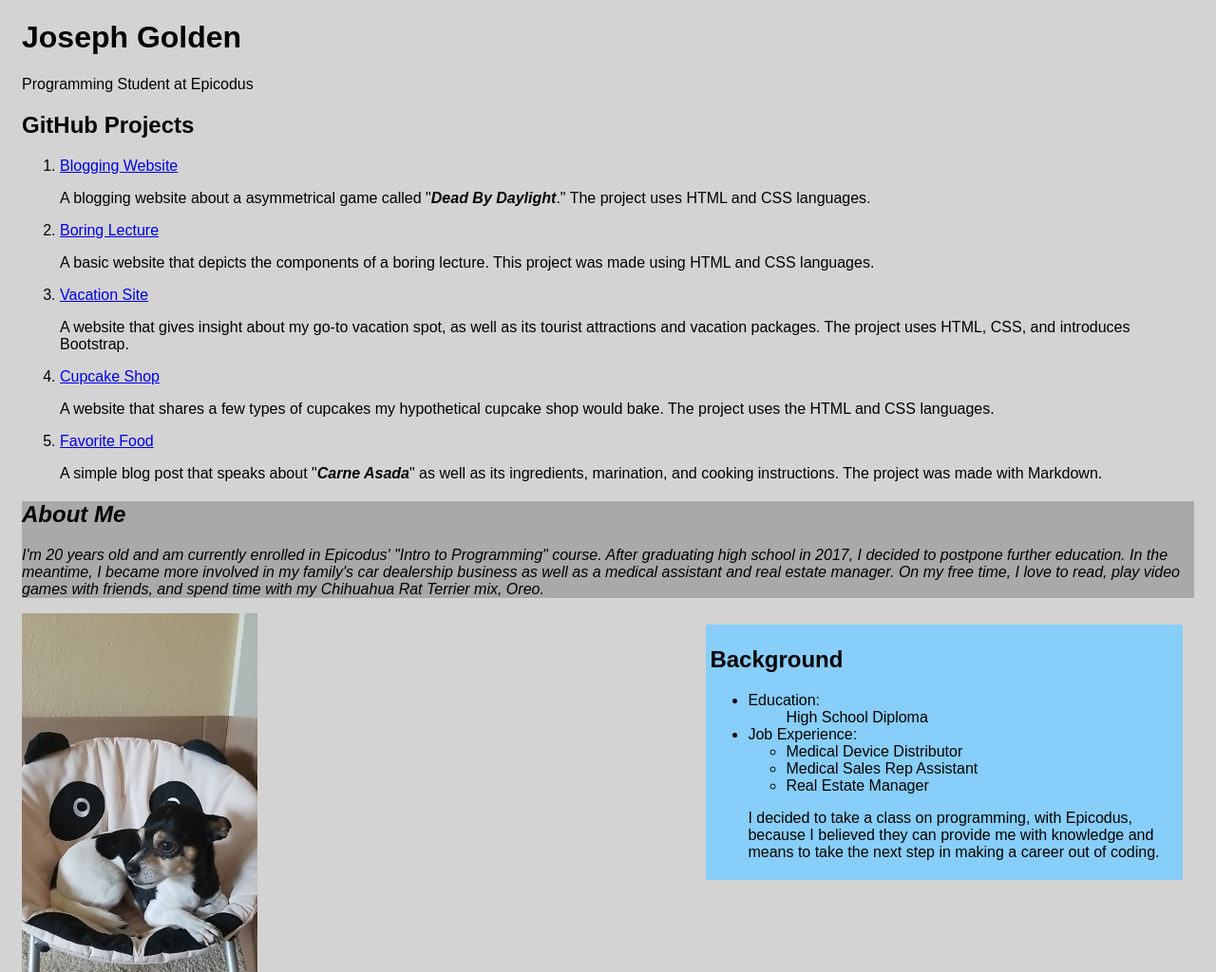
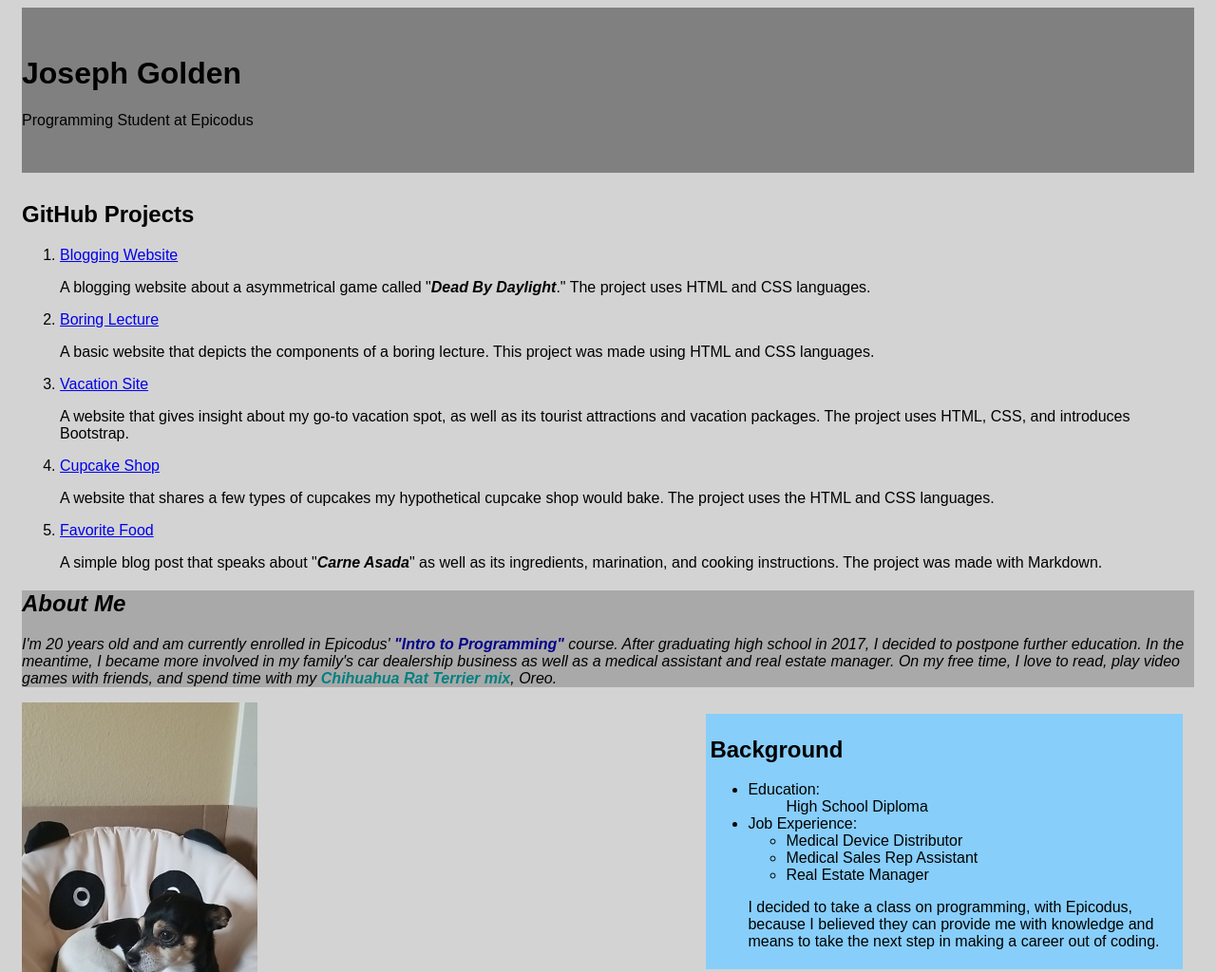
Before and after one commit to JEGIII/portfolio-landing-project, a plain HTML site: page index.html in a window 1280 px wide. Shown: the top 1024 px of the page at 95% size. Drawn offline with Linux system fonts and the light colour scheme.

Commit message:
It will add CSS rules to the span tags and incorporate a jumbotron rule.

```diff
--- a/css/styles.css
+++ b/css/styles.css
@@ -21,9 +21,27 @@ img {
   float: left;
 }
 
+.course {
+  color: darkblue;
+  font-weight: bold;
+}
+
+.dog-type {
+  color: teal;
+  font-weight: bold;
+}
+
 .container {
   padding-right: 15px;
   padding-left: 15px;
   margin-right: auto;
   margin-left: auto;
 }
+
+.jumbotron {
+  padding-top: 30px;
+  padding-bottom: 30px;
+  margin-bottom: 30px;
+  color: inherit;
+  background-color: grey;
+}
```
